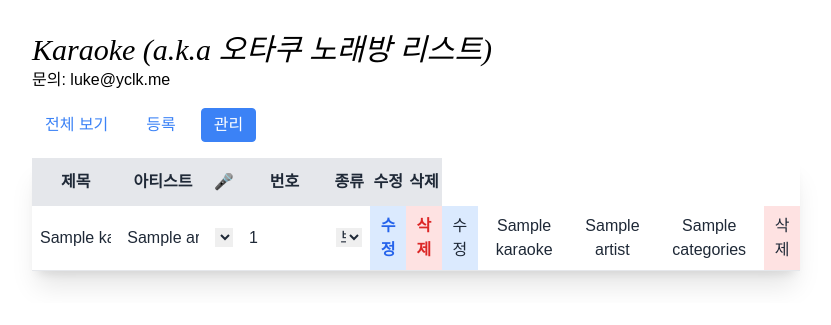
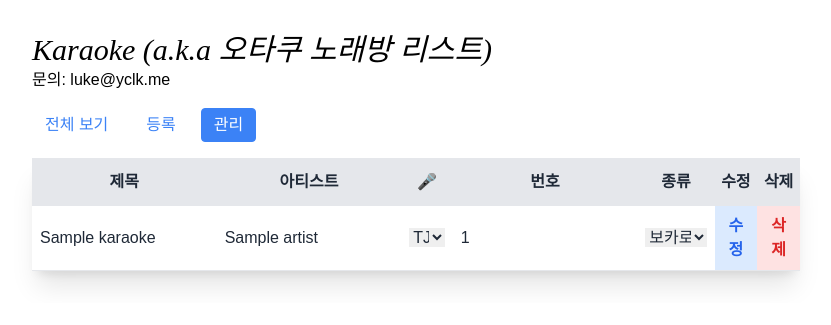
Before and after one commit to YCLK/karaoke-index-vercel, a Flask app: page /manage/ in a window 1280 px wide. Shown: the top 325 px of the page, without its empty margins (224-1055 px from the left). Run offline with Flask 3, Linux system fonts and the light colour scheme; the visitor is signed in with stand-in values (Sample User, id 1); a database or web service that is not in the repository returns one stand-in record (values such as "Sample title"); some libraries are stand-ins or nearby versions; some web fonts are replaced.

Commit message:
Update manage.html

```diff
--- a/api/templates/manage.html
+++ b/api/templates/manage.html
@@ -107,11 +107,11 @@
                             <a href="/delete/{{ i['_id'] }}" class="text-red-600 font-bold hover:underline">삭제</a>
                         </td>
 
-                        <td class="p-2 bg-blue-100"><a href="/edit/{{i['_id']}}">수정</a></td>
+                        <!-- <td class="p-2 bg-blue-100"><a href="/edit/{{i['_id']}}">수정</a></td>
                         <td class="p-2">{{i['title']}}</td>
                         <td class="p-2">{{i['artist']}}</td>
                         <td class="p-2">{{i['categories']}}</td>
-                        <td class="p-2 bg-red-100"><a href="/delete/{{i['_id']}}">삭제</a></td>
+                        <td class="p-2 bg-red-100"><a href="/delete/{{i['_id']}}">삭제</a></td> -->
                     </tr>
                 {% endfor %}
             </tbody>
```
